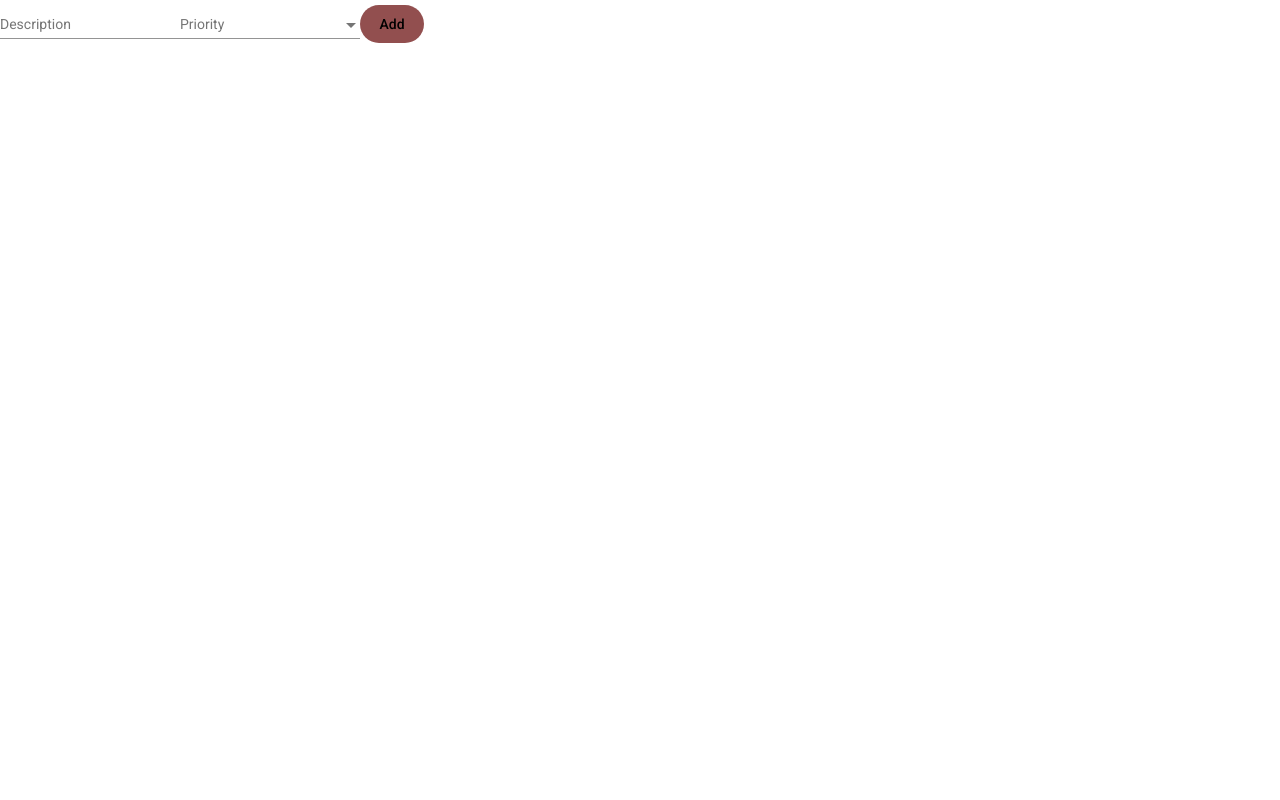
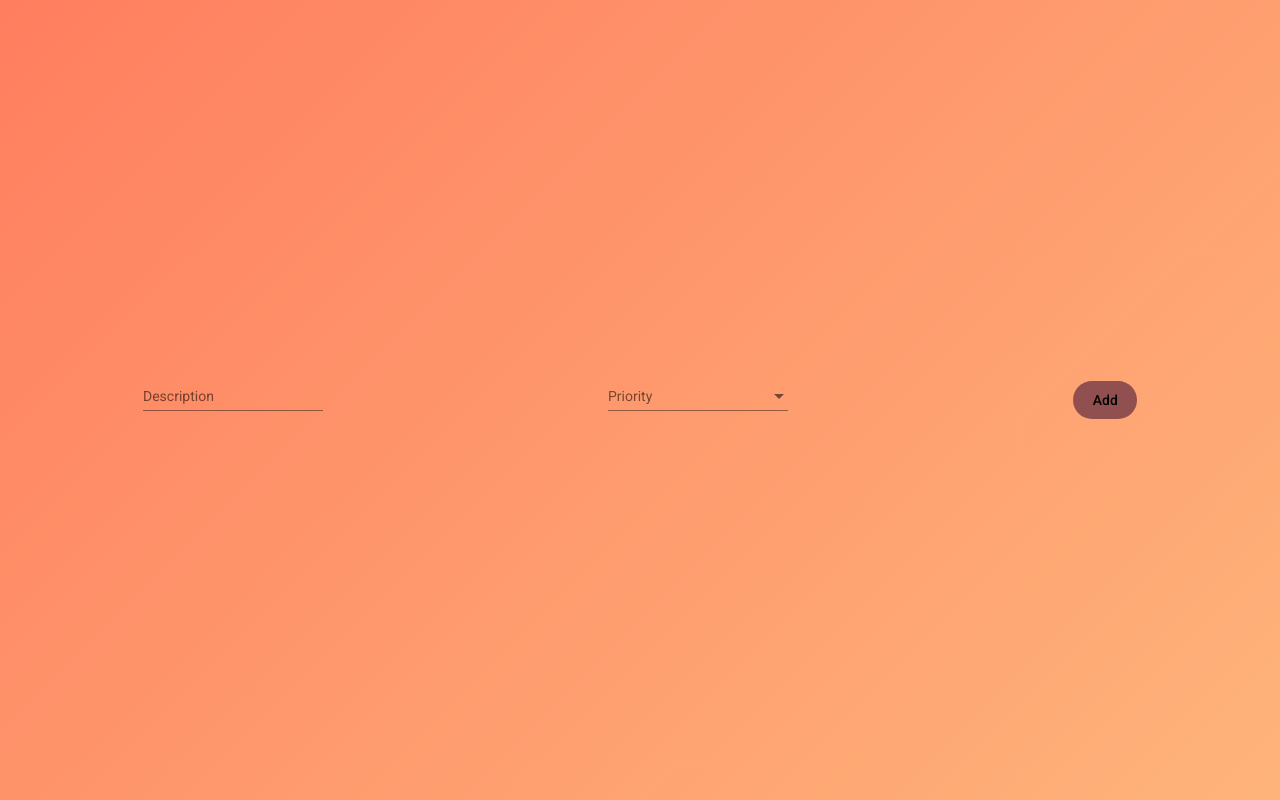
Before and after one commit to myma7/task-tracker, an Angular app in the folder task-tracker/: page /add-task in a window 1280 px wide. Built offline with nearby package versions, Linux system fonts and the light colour scheme.

Commit message:
Create_task

```diff
--- a/task-tracker/src/app/add-task/add-task.component.scss
+++ b/task-tracker/src/app/add-task/add-task.component.scss
@@ -1,3 +1,19 @@
+* {
+    margin:0;
+    padding:0;
+    box-sizing: border-box;
+
+}
+
+.add-task {
+    display: flex;
+    justify-content: space-around;
+    align-items: center;
+    height: 100vh;
+
+    background: linear-gradient(135deg, #ff7e5f, #feb47b);
+}
+
 button {
 
     padding: 1px;
--- a/task-tracker/src/app/task-list/task-list.component.scss
+++ b/task-tracker/src/app/task-list/task-list.component.scss
@@ -1,7 +1,6 @@
 .task-list {
     background: linear-gradient(135deg, #ff7e5f, #feb47b);
     padding: 20px;
-    border-radius: 8px;
     box-shadow: 0 4px 8px rgba(0, 0, 0, 0.1);
     height: 100vh;
     color:black;
@@ -18,6 +17,8 @@
     display: flex;
     justify-content: space-between;
     margin-bottom: 20px;
+
+
 }
 
 .task-list__header, .task-list__item {
```
